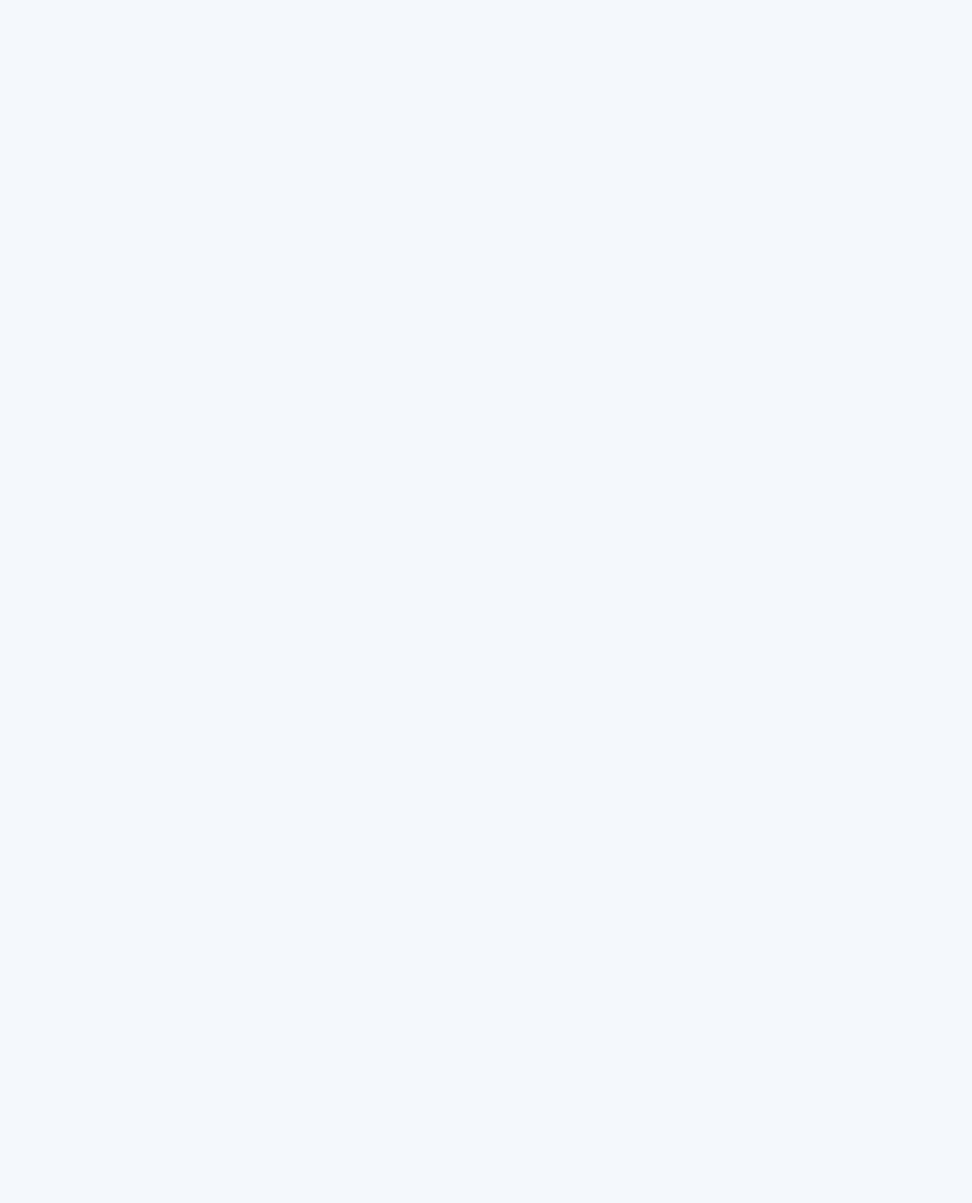
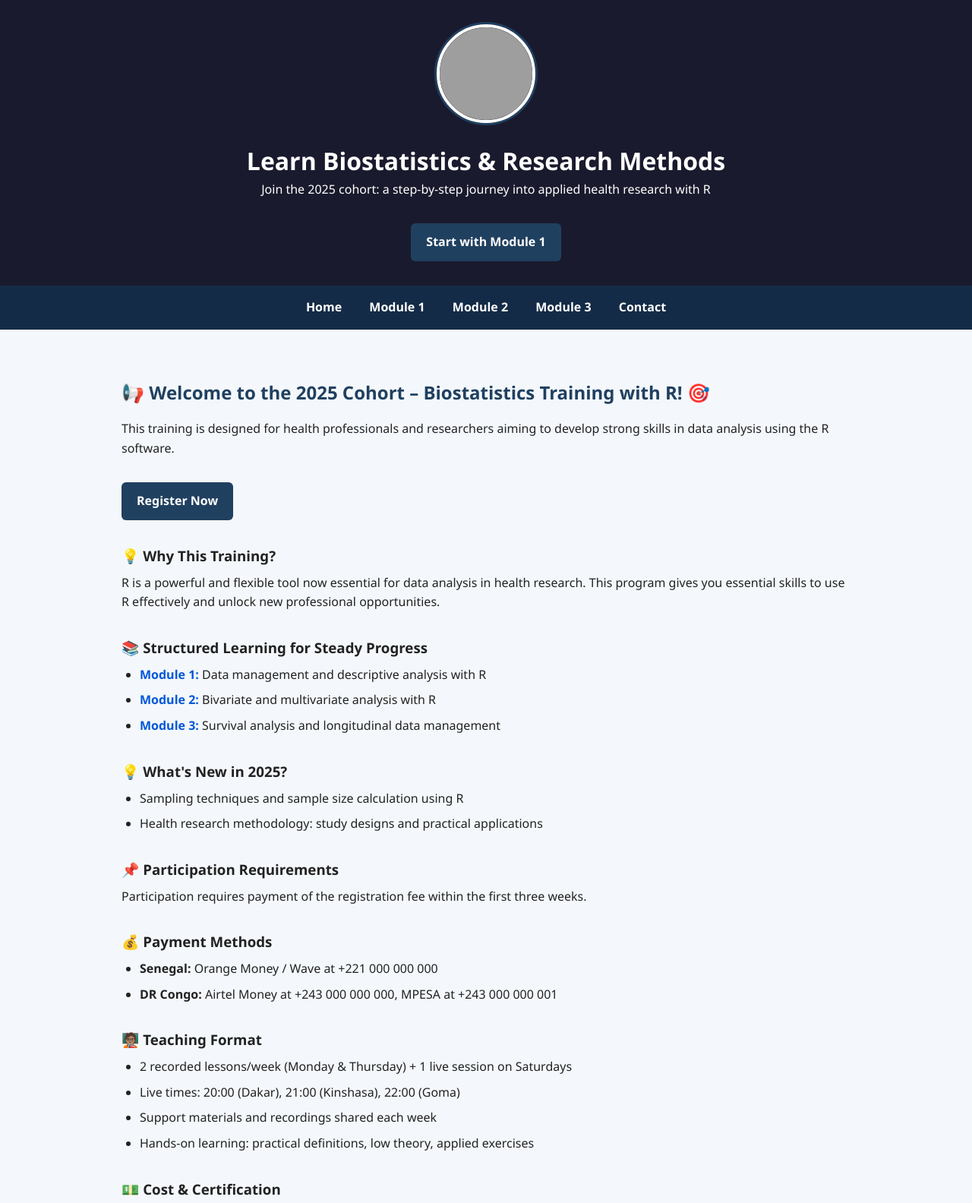
Before and after one commit to wems1987/bruce-research-site, a plain HTML site: page index.html in a window 1280 px wide. Shown: the top 1584 px of the page at 76% size. Before the commit the page ends 800 px from the top, so only its background shows below. Drawn offline with Linux system fonts and the light colour scheme; grey boxes are pictures that could not be loaded.

Commit message:
Update index.html

```diff
--- a/index.html
+++ b/index.html
@@ -51,4 +51,115 @@
     ul, ol { margin-left: 1.5rem; margin-bottom: 1rem; }
     li { margin-bottom: 0.5rem; }
     a { color: #0057d9; text-decoration: none; }
-    a:hover { text-decoration: under
+    a:hover { text-decoration: underline; }
+    .btn {
+      display: inline-block;
+      background: #204060;
+      color: #fff;
+      padding: 0.75rem 1.25rem;
+      border-radius: 6px;
+      margin-top: 1rem;
+      text-decoration: none;
+      font-weight: bold;
+      transition: background 0.2s ease;
+    }
+    .btn:hover { background: #142b47; }
+    @media (min-width: 600px) {
+      .grid-2 { display: grid; grid-template-columns: 1fr 1fr; gap: 2rem; }
+    }
+    .tint { background: #e6eef5; }
+    .avatar {
+      width: 130px;
+      height: 130px;
+      border-radius: 50%;
+      object-fit: cover;
+      border: 4px solid #fff;
+      box-shadow: 0 0 0 3px #204060;
+      margin-bottom: 1rem;
+    }
+  </style>
+</head>
+<body>
+  <header>
+    <img src="https://github.com/wems1987/graph-ai-portfolio_bruce/blob/main/bruce_pic.png?raw=true" alt="Bruce Wembulua Shinga" class="avatar" />
+    <h1>Learn Biostatistics &amp; Research Methods</h1>
+    <p>Join the 2025 cohort: a step-by-step journey into applied health research with R</p>
+    <a class="btn" href="module1.html">Start with Module 1</a>
+  </header>
+
+  <nav>
+    <a href="#welcome">Home</a>
+    <a href="module1.html">Module 1</a>
+    <a href="module2.html">Module 2</a>
+    <a href="module3.html">Module 3</a>
+    <a href="#contact">Contact</a>
+  </nav>
+
+  <section id="welcome">
+    <div class="container">
+      <h2>📢 Welcome to the 2025 Cohort – Biostatistics Training with R! 🎯</h2>
+
+      <p>This training is designed for health professionals and researchers aiming to develop strong skills in data analysis using the R software.</p>
+
+      <a href="https://docs.google.com/forms/d/e/1FAIpQLSe0eIY9h_mNPEZ1MCybLwLuPXHL5iIJB1BL-3maPaq65Ie3pQ/viewform?usp=header" target="_blank" rel="noopener" class="btn">Register Now</a>
+
+      <h3>💡 Why This Training?</h3>
+      <p>R is a powerful and flexible tool now essential for data analysis in health research. This program gives you essential skills to use R effectively and unlock new professional opportunities.</p>
+
+      <h3>📚 Structured Learning for Steady Progress</h3>
+      <ul>
+        <li><strong><a href="module1.html">Module 1:</a></strong> Data management and descriptive analysis with R</li>
+        <li><strong><a href="module2.html">Module 2:</a></strong> Bivariate and multivariate analysis with R</li>
+        <li><strong><a href="module3.html">Module 3:</a></strong> Survival analysis and longitudinal data management</li>
+      </ul>
+
+      <h3>💡 What's New in 2025?</h3>
+      <ul>
+        <li>Sampling techniques and sample size calculation using R</li>
+        <li>Health research methodology: study designs and practical applications</li>
+      </ul>
+
+      <h3>📌 Participation Requirements</h3>
+      <p>Participation requires payment of the registration fee within the first three weeks.</p>
+
+      <h3>💰 Payment Methods</h3>
+      <ul>
+        <li><strong>Senegal:</strong> Orange Money / Wave at +221 000 000 000</li>
+        <li><strong>DR Congo:</strong> Airtel Money at +243 000 000 000, MPESA at +243 000 000 001</li>
+      </ul>
+
+      <h3>🧑🏽‍🏫 Teaching Format</h3>
+      <ul>
+        <li>2 recorded lessons/week (Monday & Thursday) + 1 live session on Saturdays</li>
+        <li>Live times: 20:00 (Dakar), 21:00 (Kinshasa), 22:00 (Goma)</li>
+        <li>Support materials and recordings shared each week</li>
+        <li>Hands-on learning: practical definitions, low theory, applied exercises</li>
+      </ul>
+
+      <h3>💵 Cost & Certification</h3>
+      <ul>
+        <li>Module 1: 20,000 FCFA ($25)</li>
+        <li>Module 2: 20,000 FCFA ($25)</li>
+        <li>Module 3: 30,000 FCFA ($30)</li>
+      </ul>
+      <p>Each module is a standalone training and comes with its own certificate.</p>
+
+      <h3>🎓 Focus of Module 1</h3>
+      <p>Core concepts: study population, sampling techniques, sample size calculation with R, types of studies, variable types, and appropriate visualizations.</p>
+      <p>We’ll cover how to:</p>
+      <ul>
+        <li>Structure and clean datasets</li>
+        <li>Create new variables</li>
+        <li>Manage missing data</li>
+        <li>Perform descriptive statistical analysis</li>
+      </ul>
+
+      <a href="https://docs.google.com/forms/d/e/1FAIpQLSe0eIY9h_mNPEZ1MCybLwLuPXHL5iIJB1BL-3maPaq65Ie3pQ/viewform?usp=header" target="_blank" rel="noopener" class="btn">Register Now</a>
+    </div>
+  </section>
+
+  <footer>
+    <p>© 2025 Bruce Wembulua Shinga. All rights reserved.</p>
+  </footer>
+</body>
+</html>
```
